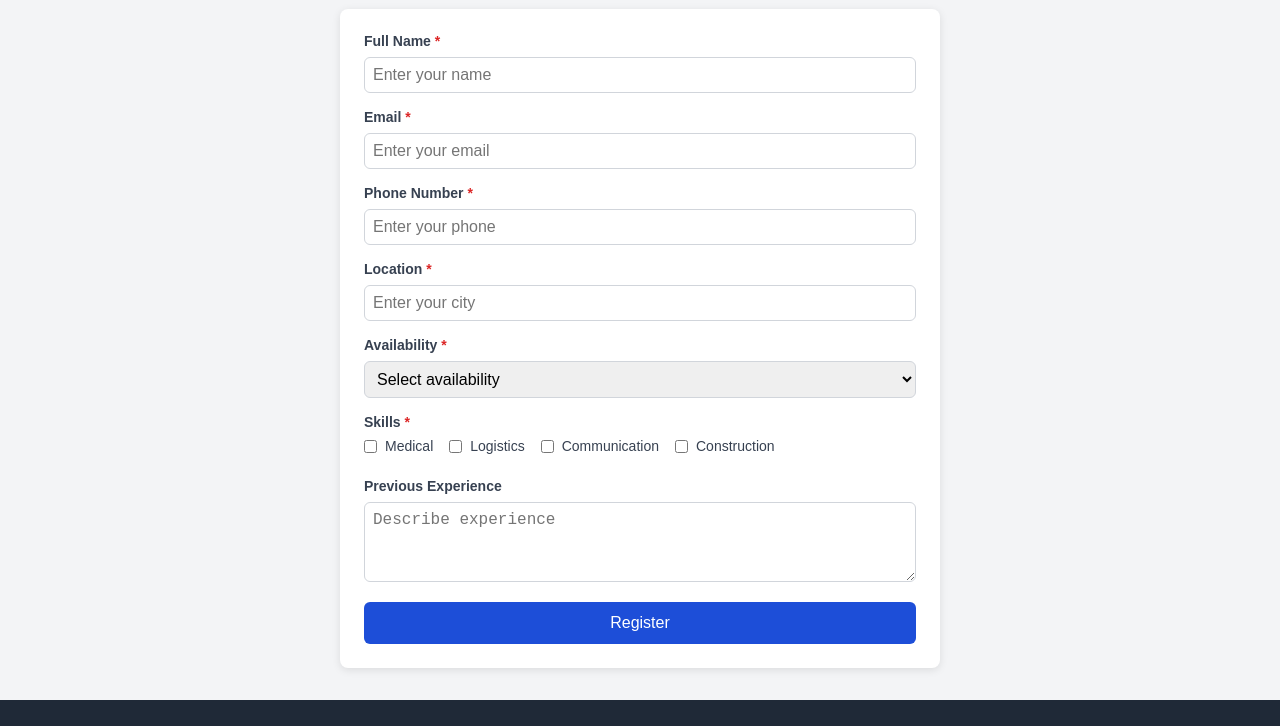
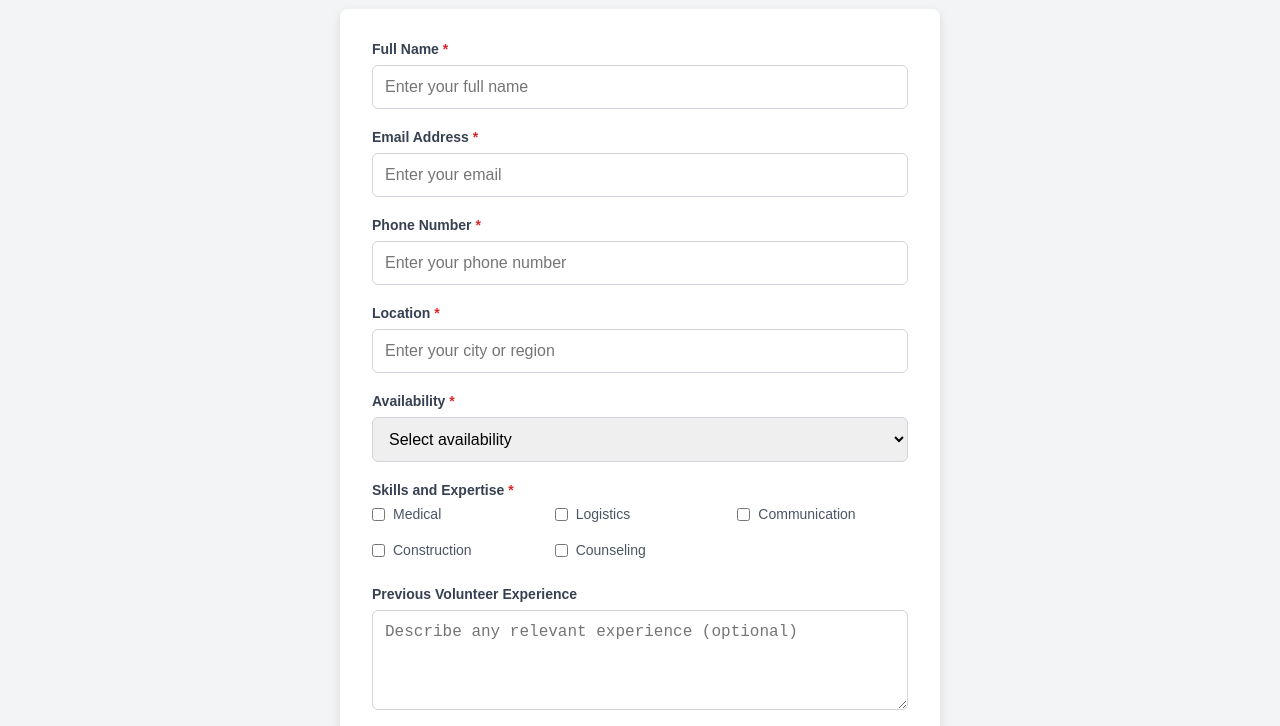
Before and after one commit to Anusha-eee/RescueTwo, a plain HTML site: page volunteer_registration.html in a window 1280 px wide. Shown: the part 139-865 px from the top of the page. Drawn offline with Linux system fonts and the light colour scheme.

Commit message:
Updated web pages

```diff
--- a/volunteer_registration.html
+++ b/volunteer_registration.html
@@ -51,6 +51,7 @@
         }
         nav a.active {
             font-weight: bold;
+            border-bottom: 2px solid #bfdbfe;
         }
         .nav-toggle {
             display: none;
@@ -71,12 +72,12 @@
             max-width: 600px;
             margin: 0 auto;
             background-color: white;
-            padding: 24px;
+            padding: 32px;
             border-radius: 8px;
-            box-shadow: 0 2px 8px rgba(0, 0, 0, 0.1);
+            box-shadow: 0 4px 12px rgba(0, 0, 0, 0.1);
         }
         .form-group {
-            margin-bottom: 16px;
+            margin-bottom: 20px;
         }
         label {
             display: block;
@@ -90,28 +91,32 @@
         }
         input, select, textarea {
             width: 100%;
-            padding: 8px;
+            padding: 12px;
             border: 1px solid #d1d5db;
             border-radius: 6px;
             font-size: 16px;
+            transition: border-color 0.3s, box-shadow 0.3s;
         }
         input:focus, select:focus, textarea:focus {
             outline: none;
-            border-color: #4f46e5;
+            border-color: #1d4ed8;
+            box-shadow: 0 0 0 3px rgba(29, 78, 216, 0.1);
         }
         textarea {
             resize: vertical;
-            min-height: 80px;
+            min-height: 100px;
         }
         .checkbox-group {
-            display: flex;
-            gap: 16px;
-            flex-wrap: wrap;
+            display: grid;
+            grid-template-columns: repeat(auto-fit, minmax(150px, 1fr));
+            gap: 12px;
         }
         .checkbox-group label {
             font-weight: normal;
             display: flex;
             align-items: center;
+            font-size: 14px;
+            color: #4b5563;
         }
         .checkbox-group input {
             width: auto;
@@ -121,11 +126,13 @@
             width: 100%;
             background-color: #1d4ed8;
             color: white;
-            padding: 12px;
+            padding: 14px;
             border: none;
             border-radius: 6px;
             font-size: 16px;
+            font-weight: bold;
             cursor: pointer;
+            transition: background-color 0.3s;
         }
         button:hover {
             background-color: #1e40af;
@@ -134,6 +141,7 @@
             background-color: #1f2937;
             color: white;
             padding: 32px 0;
+            margin-top: auto;
         }
         footer .container {
             display: grid;
@@ -151,6 +159,7 @@
         footer a {
             color: #d1d5db;
             text-decoration: none;
+            transition: color 0.3s;
         }
         footer a:hover {
             color: white;
@@ -172,6 +181,7 @@
             padding-top: 16px;
             text-align: center;
             color: #9ca3af;
+            font-size: 14px;
         }
         @media (max-width: 768px) {
             nav ul {
@@ -191,7 +201,13 @@
                 display: block;
             }
             .form-container {
-                padding: 16px;
+                padding: 24px;
+            }
+            h1 {
+                font-size: 24px;
+            }
+            .checkbox-group {
+                grid-template-columns: 1fr;
             }
         }
     </style>
@@ -200,7 +216,7 @@
     <nav>
         <div class="container">
             <div class="logo">RescueOne</div>
-            <span class="nav-toggle" onclick="document.querySelector('nav ul').classList.toggle('active')">&#9776;</span>
+            <span class="nav-toggle" onclick="document.querySelector('nav ul').classList.toggle('active')">☰</span>
             <ul>
                 <li><a href="./index.html">Home</a></li>
                 <li><a href="./about.html">About</a></li>
@@ -214,48 +230,50 @@
         </div>
     </nav>
     <main>
-        <h1>Volunteer Registration</h1>
-        <div class="form-container">
-            <form action="#">
+        <h1>Become a Volunteer</h1>
+        <div class="form-container" role="form" aria-labelledby="volunteer-form">
+            <form action="#" method="post">
                 <div class="form-group">
                     <label for="name">Full Name <span class="required">*</span></label>
-                    <input type="text" id="name" name="name" required placeholder="Enter your name">
+                    <input type="text" id="name" name="name" required placeholder="Enter your full name" aria-required="true">
                 </div>
                 <div class="form-group">
-                    <label for="email">Email <span class="required">*</span></label>
-                    <input type="email" id="email" name="email" required placeholder="Enter your email">
+                    <label for="email">Email Address <span class="required">*</span></label>
+                    <input type="email" id="email" name="email" required placeholder="Enter your email" aria-required="true">
                 </div>
                 <div class="form-group">
                     <label for="phone">Phone Number <span class="required">*</span></label>
-                    <input type="tel" id="phone" name="phone" required placeholder="Enter your phone">
+                    <input type="tel" id="phone" name="phone" required placeholder="Enter your phone number" aria-required="true">
                 </div>
                 <div class="form-group">
                     <label for="location">Location <span class="required">*</span></label>
-                    <input type="text" id="location" name="location" required placeholder="Enter your city">
+                    <input type="text" id="location" name="location" required placeholder="Enter your city or region" aria-required="true">
                 </div>
                 <div class="form-group">
                     <label for="availability">Availability <span class="required">*</span></label>
-                    <select id="availability" name="availability" required>
+                    <select id="availability" name="availability" required aria-required="true">
                         <option value="">Select availability</option>
                         <option value="full-time">Full-time</option>
                         <option value="part-time">Part-time</option>
                         <option value="weekends">Weekends</option>
+                        <option value="on-call">On-call</option>
                     </select>
                 </div>
                 <div class="form-group">
-                    <label>Skills <span class="required">*</span></label>
-                    <div class="checkbox-group">
-                        <label><input type="checkbox" name="skills" value="medical"> Medical</label>
+                    <label>Skills and Expertise <span class="required">*</span></label>
+                    <div class="checkbox-group" role="group" aria-label="Select your skills">
+                        <label><input type="checkbox" name="skills" value="medical" required aria-required="true"> Medical</label>
                         <label><input type="checkbox" name="skills" value="logistics"> Logistics</label>
                         <label><input type="checkbox" name="skills" value="communication"> Communication</label>
                         <label><input type="checkbox" name="skills" value="construction"> Construction</label>
+                        <label><input type="checkbox" name="skills" value="counseling"> Counseling</label>
                     </div>
                 </div>
                 <div class="form-group">
-                    <label for="experience">Previous Experience</label>
-                    <textarea id="experience" name="experience" placeholder="Describe experience"></textarea>
+                    <label for="experience">Previous Volunteer Experience</label>
+                    <textarea id="experience" name="experience" placeholder="Describe any relevant experience (optional)"></textarea>
                 </div>
-                <button type="submit">Register</button>
+                <button type="submit">Register as Volunteer</button>
             </form>
         </div>
     </main>
@@ -278,7 +296,7 @@
             </div>
             <div>
                 <h3>Contact Us</h3>
-                <ul class="contact">
+            <ul class="contact">
                     <li>Email: contact@rescueone.org</li>
                     <li>Phone: +1 (555) 123-4567</li>
                     <li>Address: 123 Disaster Way, Relief City</li>
```
Also changed, not shown: index.html (+1 -1 lines), report_incident.html (+1 -1 lines).
